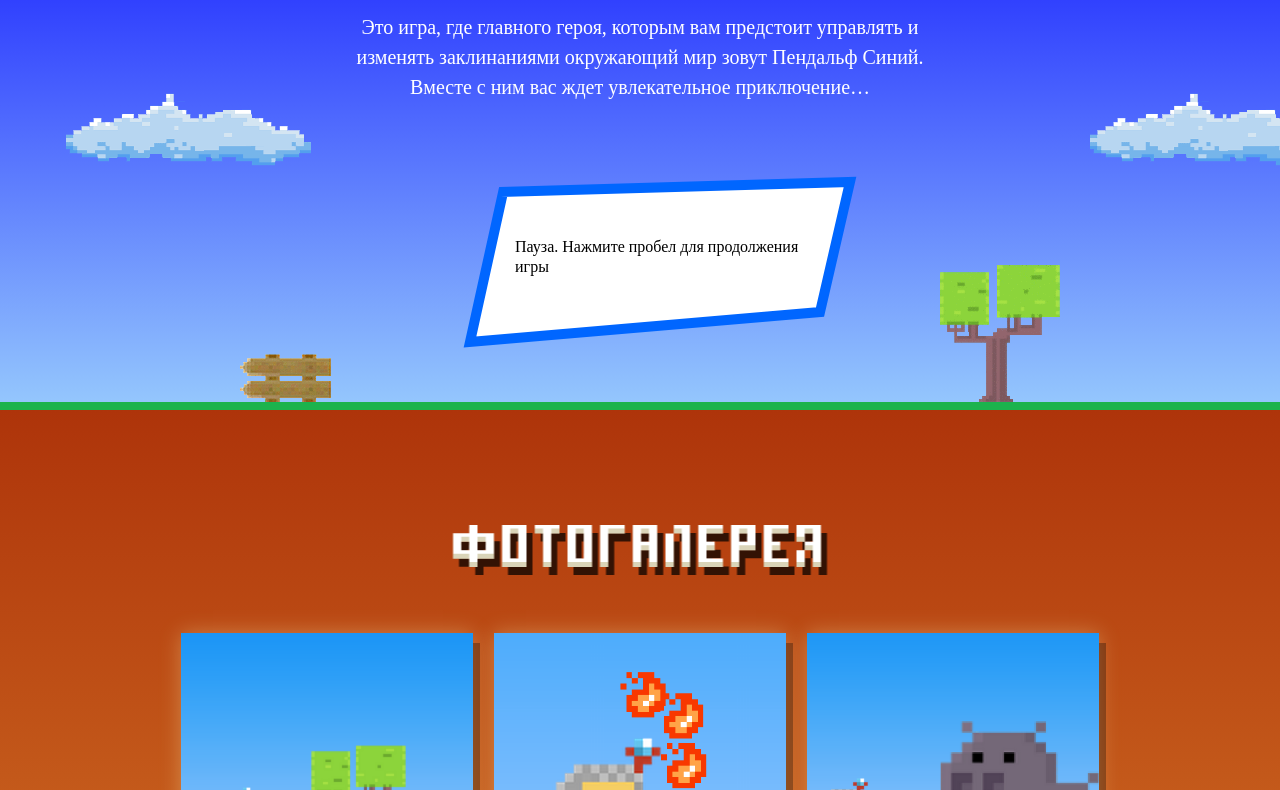
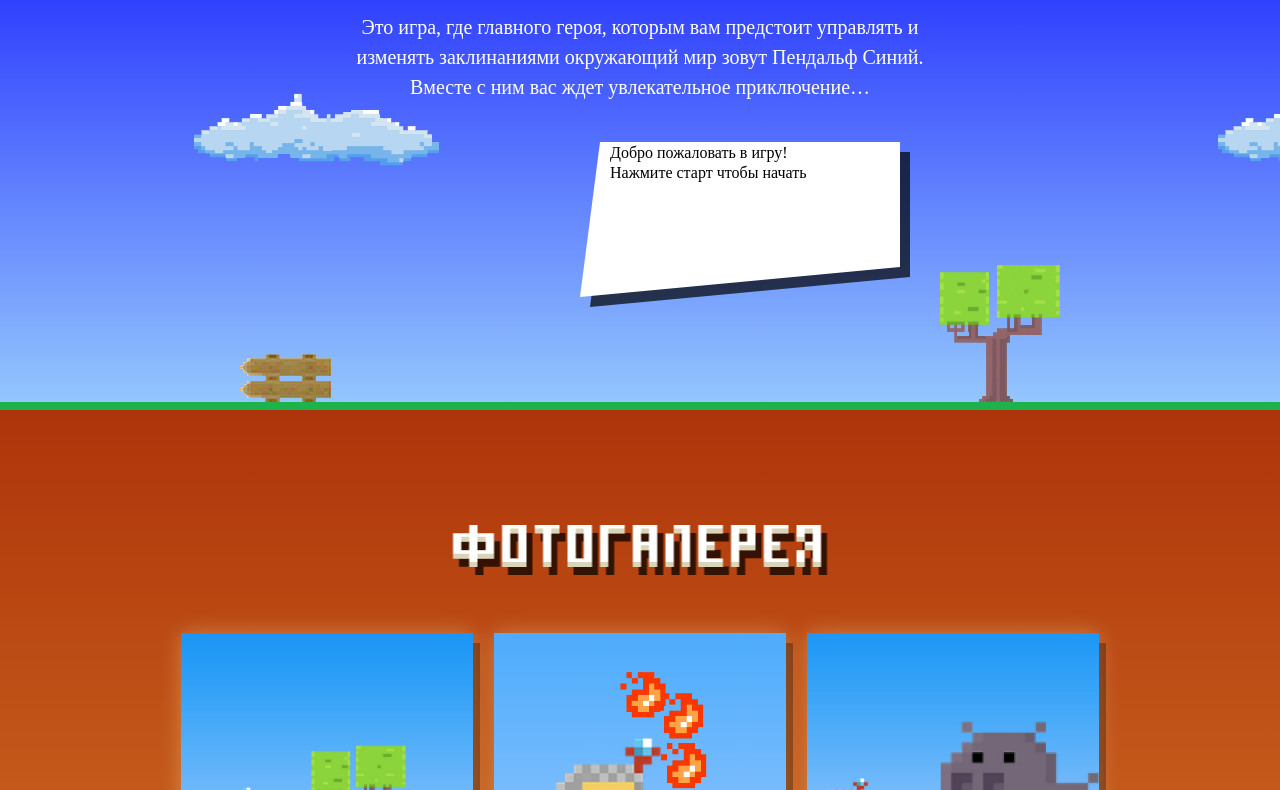
Before and after one commit to rockn1989/72912-code-and-magick, a website: page build/index.html in a window 1280 px wide. Shown: the part 197-987 px from the top of the page. Drawn offline with Linux system fonts and the light colour scheme; a web font is replaced by a local one.

Commit message:
Графика

```diff
--- a/build/index.html
+++ b/build/index.html
@@ -126,9 +126,11 @@
   </article>
 </template>
 
-<script src="js/check.js"></script>
+<!-- <script src="js/check.js"></script> -->
 <script src="js/form.js"></script>
-<script src="js/game-stat.min.js"></script>
+<script src="js/game.js"></script>
+<script src="js/main.js"></script>
+<!-- <script src="js/game-stat.min.js"></script> -->
 
 </body>
 </html>
--- a/build/js/game.js
+++ b/build/js/game.js
@@ -390,23 +390,76 @@
         window.removeEventListener('keydown', this._pauseListener);
       }
     },
+    /**
+     * Отрисовка холста для текста.
+     */
+    _drawResult: function(text) {
 
+      var bgLeftTopStart = [320, 50],
+        bgRightTop = [620, 50],
+        bgRightBottom = [620, 175],
+        bgLeftBottom = [300, 205],
+        bgLeftTopEnd = [320, 50];
+
+      this.ctx.fillStyle = 'rgba(0, 0, 0, .7)';
+
+      this.ctx.beginPath();
+      this.ctx.moveTo(bgLeftTopStart[0], bgLeftTopStart[1]);
+      this.ctx.lineTo(bgRightTop[0], bgRightTop[1]);
+      this.ctx.lineTo(bgRightBottom[0], bgRightBottom[1]);
+      this.ctx.lineTo(bgLeftBottom[0], bgLeftBottom[1]);
+      this.ctx.lineTo(bgLeftTopEnd[0], bgLeftTopEnd[1]);
+      this.ctx.fill();
+
+      var leftTopStart = [310, 40],
+        rightTop = [610, 40],
+        rightBottom = [610, 165],
+        leftBottom = [290, 195],
+        leftTopEnd = [310, 40];
+
+      this.ctx.fillStyle = '#ffffff';
+
+      this.ctx.beginPath();
+      this.ctx.moveTo(leftTopStart[0], leftTopStart[1]);
+      this.ctx.lineTo(rightTop[0], rightTop[1]);
+      this.ctx.lineTo(rightBottom[0], rightBottom[1]);
+      this.ctx.lineTo(leftBottom[0], leftBottom[1]);
+      this.ctx.lineTo(leftTopEnd[0], leftTopEnd[1]);
+      this.ctx.fill();
+      this.ctx.closePath();
+
+
+      this.ctx.fillStyle = '#000000';
+      this.ctx.font = '16px PT Mono';
+      this.ctx.textBaseline = 'hanging';
+
+      this._drawText(this.ctx, text);
+    },
+    /**
+     * Отрисовка текста.
+     */
+    _drawText: function(ctx, arrayText) {
+      var posX = 320, posY = 45, lineHeight = 20;
+      arrayText.forEach(function(el, i) {
+        ctx.fillText(el, posX, posY + (lineHeight * i) );
+      });
+    },
     /**
      * Отрисовка экрана паузы.
      */
     _drawPauseScreen: function() {
       switch (this.state.currentStatus) {
         case Verdict.WIN:
-          console.log('you have won!');
+          this._drawResult(['Вы победили!']);
           break;
         case Verdict.FAIL:
-          console.log('you have failed!');
+          this._drawResult(['Вы проиграли']);
           break;
         case Verdict.PAUSE:
-          console.log('game is on pause!');
+          this._drawResult(['Игра стоит на паузе']);
           break;
         case Verdict.INTRO:
-          console.log('welcome to the game! Press Space to start');
+          this._drawResult(['Добро пожаловать в игру!', 'Нажмите старт чтобы начать']);
           break;
       }
     },
```
Also changed, not shown: 1 other file.
